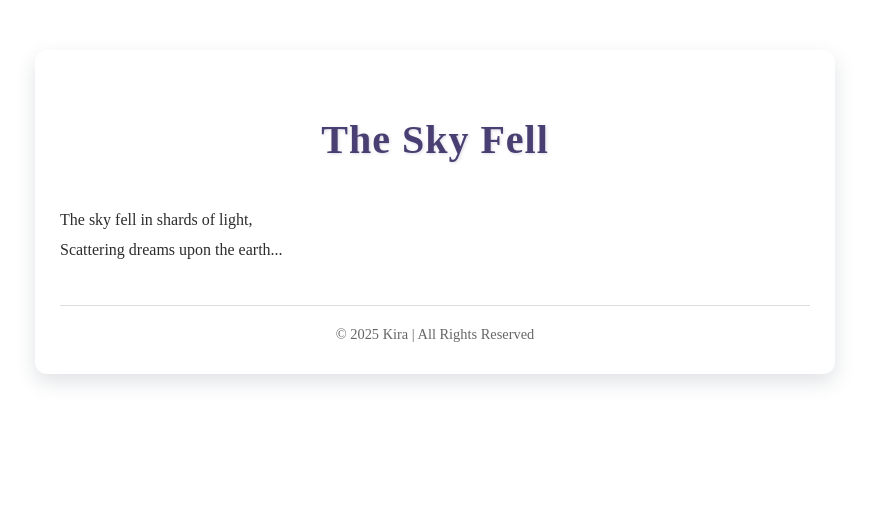
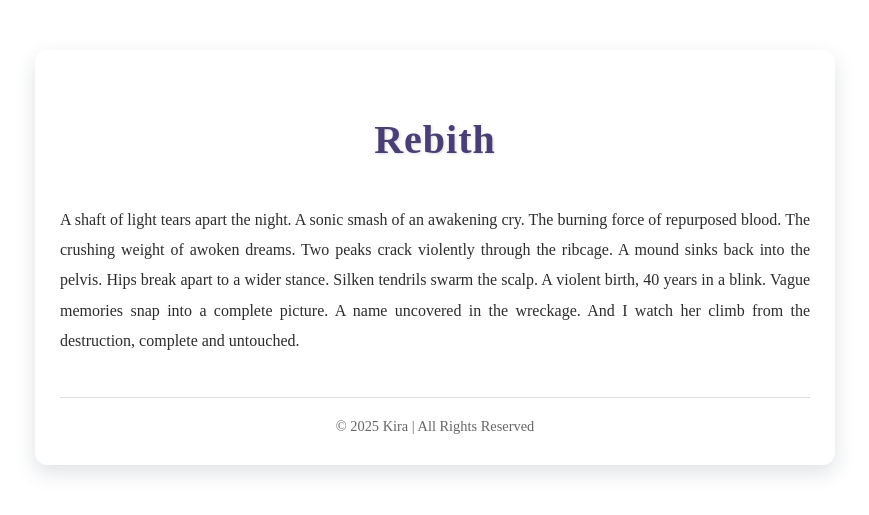
Before and after one commit to KiraSpokeThrice/KiraWroteThrice, a Jekyll site: the page built from poems/the-sky-fell.html, in a window 1280 px wide. Shown: the top 515 px of the page, without its empty margins (205-1074 px from the left). Built offline with Jekyll 4.4.1, drawn with Linux system fonts in a browser that asks for light colours.

Commit message:
Update the-sky-fell.html

```diff
--- a/poems/the-sky-fell.html
+++ b/poems/the-sky-fell.html
@@ -1,5 +1,21 @@
 ---
 layout: default
-title: The Sky Fell
+title: Rebith
 ---
-<p>The sky fell in shards of light,<br>Scattering dreams upon the earth...</p>
+<p>
+
+A shaft of light tears apart the night.
+A sonic smash of an awakening cry.
+The burning force of repurposed blood.
+The crushing weight of awoken dreams.
+
+Two peaks crack violently through the ribcage.
+A mound sinks back into the pelvis.
+Hips break apart to a wider stance.
+Silken tendrils swarm the scalp.
+
+A violent birth, 40 years in a blink.
+Vague memories snap into a complete picture.
+A name uncovered in the wreckage.
+And I watch her climb from the destruction, complete and untouched.
+</p>
```
